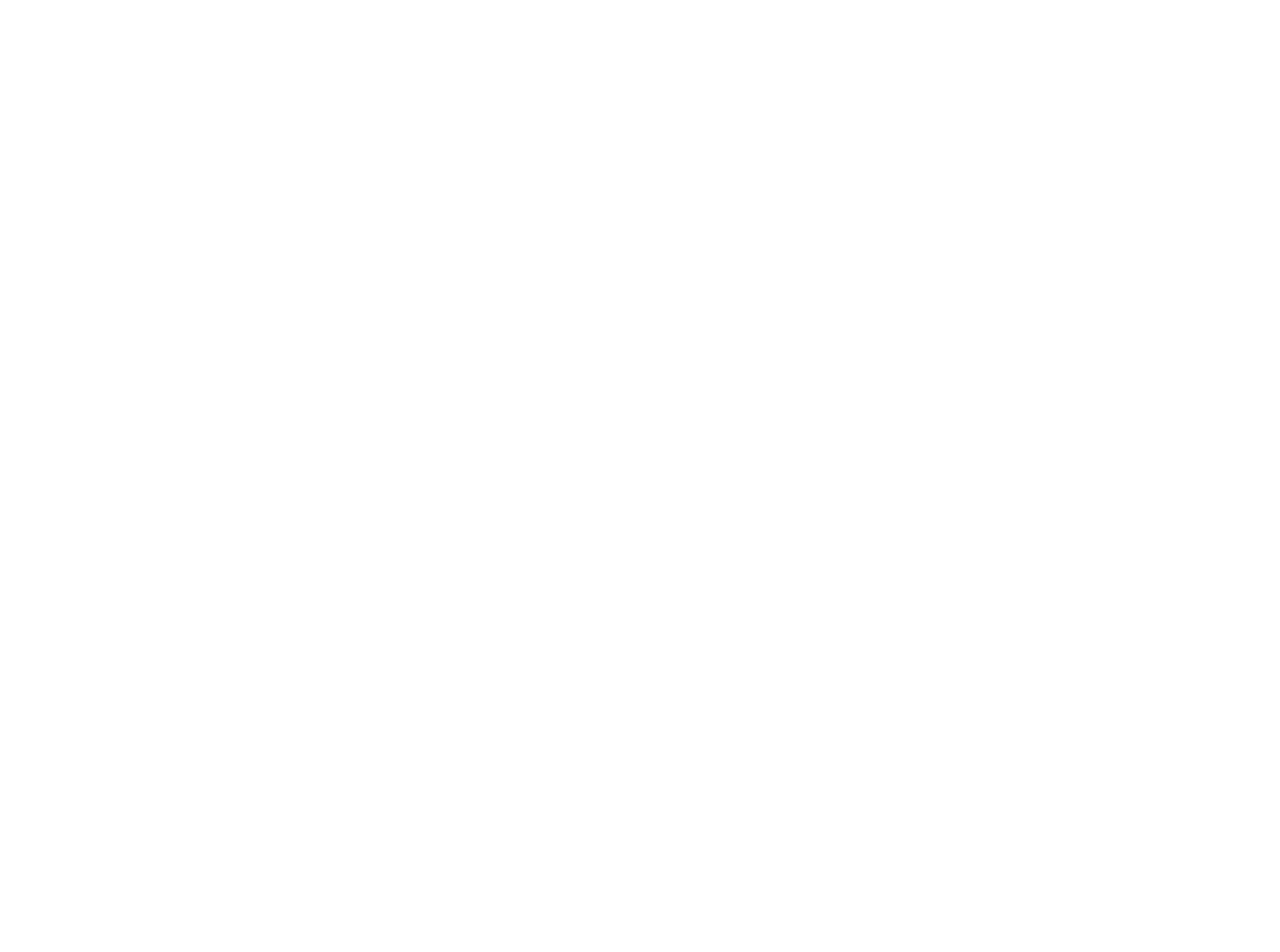
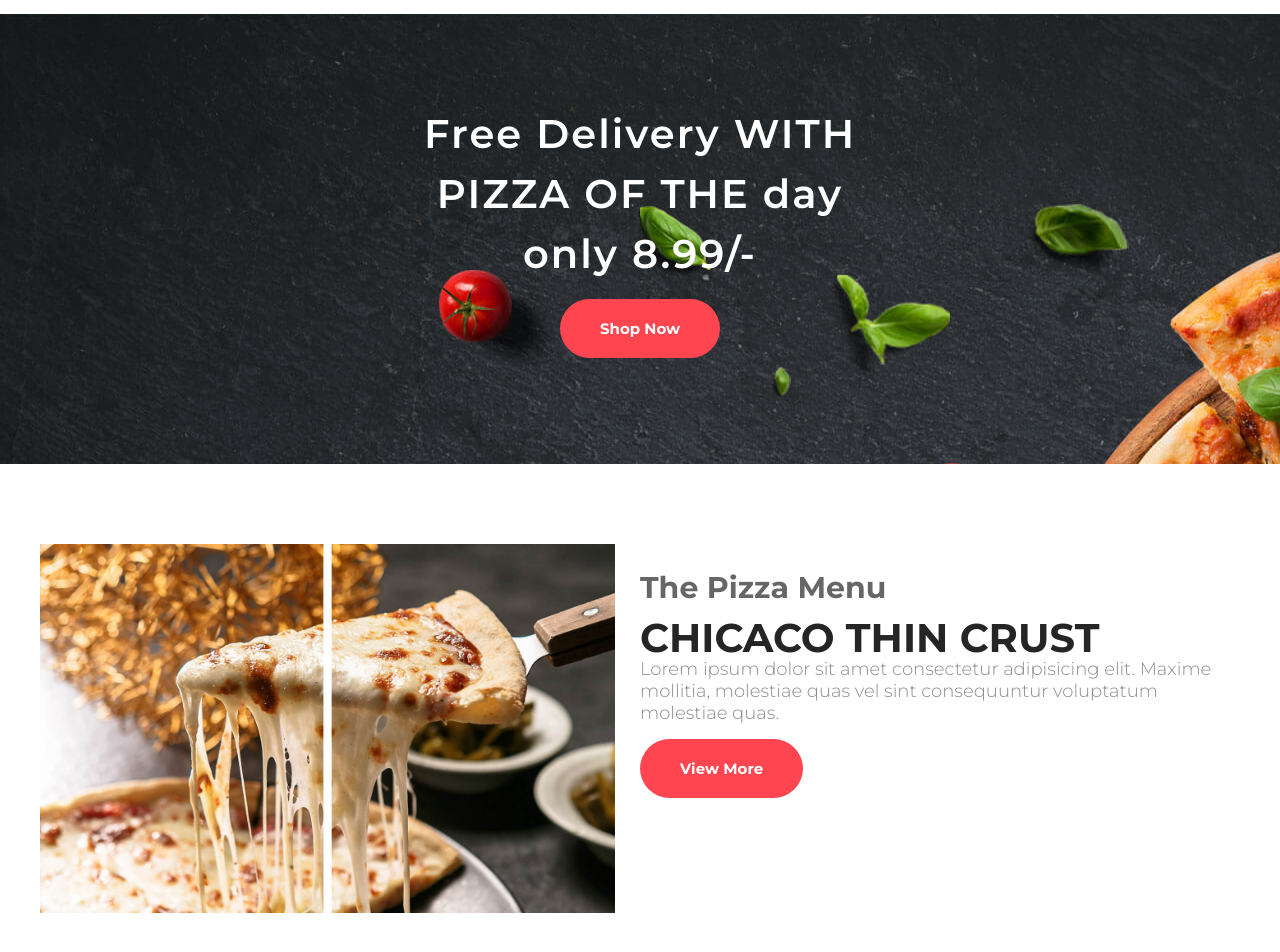
Before and after one commit to abinash0013/rest, a React (Create React App) app: page / in a window 1280 px wide. Shown: the part 1320-2272 px from the top of the page. Before the commit the page ends 1334 px from the top, so only its background shows below. Built offline with nearby package versions, Linux system fonts and the light colour scheme.

Commit message:
shop and menu section

```diff
--- a/src/App.css
+++ b/src/App.css
@@ -94,7 +94,8 @@
 }
 /* :::::::::::::::::::::::::::::::::::::::::::::::::: header style finished*/
 /* :::::::::::::::::::::::::::::::::::::::::::::::::: About style start*/
-.about {
+.about,
+.menu {
     padding: 80px 0;
 }
 .row {
@@ -107,32 +108,71 @@
 .p-25 {
     padding: 25px;
 }
-.about h3 {
+.about h3,
+.p-25 h3 {
     color: rgb(37, 37, 37, 0.7);
     font-size: 30px;
     margin-bottom: 12px;
     font-weight: 700;
 }
-.about h1 {
+.about h1,
+.p-25 h1 {
     font-size: 40px;
     color: #252525;
     font-weight: 700;
     line-height: 40px;
     margin-bottom: 15x;
 }
-.about p {
+.about p,
+.p-25 p {
     font-size: 18px;
     color: #8b8b8b;
     font-weight: 300;
 }
-.about__btn {
+.about__btn,
+.menu__btn {
     margin-top: 35px;
 }
-.about__img {
+.about__img,
+.menu__img {
     width: 100%;
     overflow: hidden;
 }
-.about__img img {
+.about__img img,
+.menu__img img {
     width: 100%;
 }
 /* :::::::::::::::::::::::::::::::::::::::::::::::::: About style finished*/
+
+/* :::::::::::::::::::::::::::::::::::::::::::::::::: Shop style start*/
+.shop {
+    width: 100%;
+    background: url("./../public/img/bg.jpg");
+    height: 450px;
+    background-attachment: fixed;
+}
+.shop__text {
+    height: 450px;
+    display: flex;
+    align-items: center;
+    justify-content: center;
+    width: 450px;
+    margin: 0 auto;
+    color: #fff;
+    text-align: center;
+}
+.shop__text h1 {
+    font-size: 40px;
+    line-height: 60px;
+    font-weight: 600;
+    font-style: normal;
+    letter-spacing: 2px;
+}
+
+.shop__text h1 span {
+    text-transform: uppercase;
+}
+.shop__btn {
+    margin: 35px 0;
+}
+/* :::::::::::::::::::::::::::::::::::::::::::::::::: Shop style finished*/
--- a/src/App.js
+++ b/src/App.js
@@ -2,12 +2,16 @@
 import "./App.css";
 import Header from "./Components/Header";
 import About from "./Components/About";
+import Shop from "./Components/Shop";
+import Menu from "./Components/Menu";
 
 function App() {
     return (
         <div className="App">
             <Header />
             <About />
+            <Shop />
+            <Menu />
         </div>
     );
 }
--- /dev/null
+++ b/src/Components/Menu.js
@@ -0,0 +1,33 @@
+import React from "react";
+
+const Menu = () => {
+    return (
+        <div className="menu">
+            <div className="container">
+                <div className="row">
+                    <div className="col-6">
+                        <div className="menu__img">
+                            <img src="/img/pizza.jpg" />
+                        </div>
+                    </div>
+                    <div className="col-6 p-25">
+                        <h3>The Pizza Menu</h3>
+                        <h1>CHICACO THIN CRUST</h1>
+                        <p>
+                            Lorem ipsum dolor sit amet consectetur adipisicing
+                            elit. Maxime mollitia, molestiae quas vel sint
+                            consequuntur voluptatum molestiae quas.
+                        </p>
+                        <div className="menu__btn">
+                            <a href="#" className="btn btn-smart">
+                                View More
+                            </a>
+                        </div>
+                    </div>
+                </div>
+            </div>
+        </div>
+    );
+};
+
+export default Menu;
--- /dev/null
+++ b/src/Components/Shop.js
@@ -0,0 +1,25 @@
+import React from "react";
+
+const shop = () => {
+    return (
+        <div className="shop">
+            <div className="container">
+                <div className="shop__text">
+                    <div>
+                        <h1>
+                            Free Delivery <span>with Pizza of the</span> day
+                            only 8.99/-
+                        </h1>
+                        <div className="shop__btn">
+                            <a href="" className="btn btn-smart">
+                                Shop Now
+                            </a>
+                        </div>
+                    </div>
+                </div>
+            </div>
+        </div>
+    );
+};
+
+export default shop;
```
